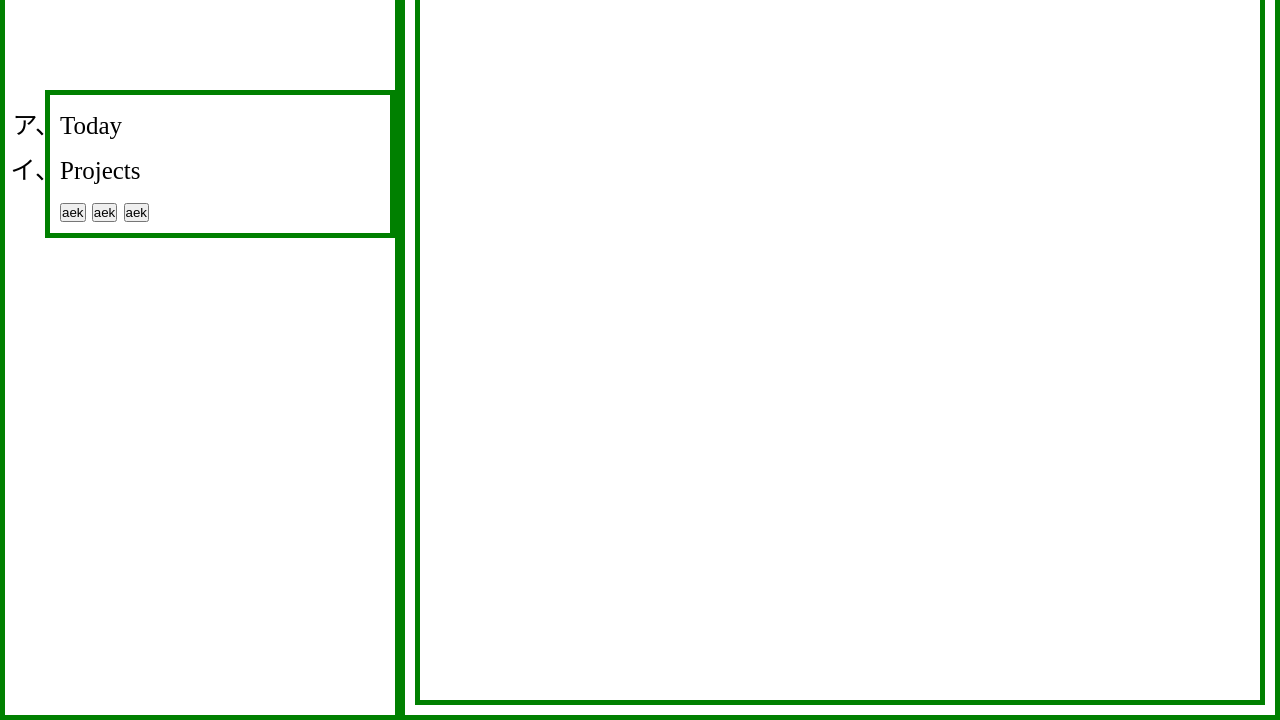
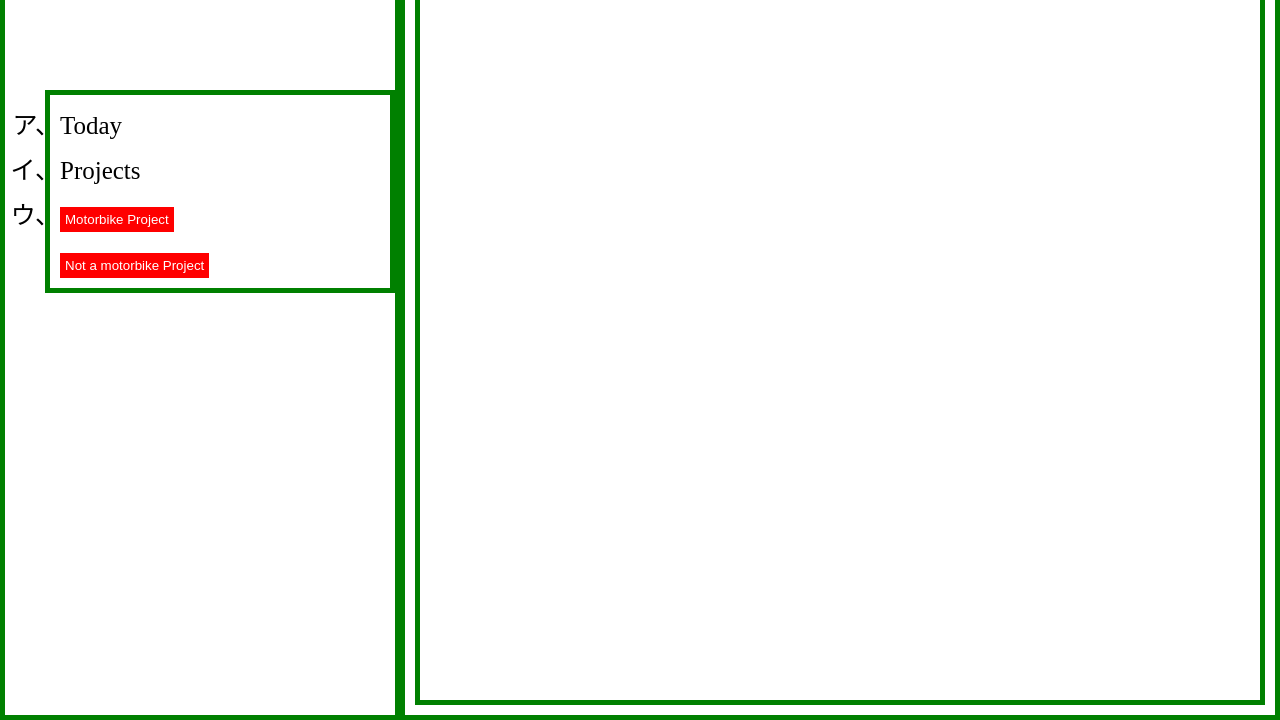
Before and after one commit to tylerdurden-code/todo-list, a website built with webpack: page index.html in a window 1280 px wide. Shown: the part 80-800 px from the top of the page. Built offline with nearby package versions, Linux system fonts and the light colour scheme.

Commit message:
add projects

```diff
--- a/index.html
+++ b/index.html
@@ -18,15 +18,16 @@
                 <li id="todayLi">Today</li>
                 <li id="projectLi">Projects</li>
                 <li id="projects">
-                <button id="aek1">aek</button>
-                <button>aek</button>
-                <button>aek</button>
+                    <ul id="ulProjects">
+                        <li><button>Motorbike Project</button></li>
+                        <li><button>Not a motorbike Project</button></li>
+                    </ul>
                 </li>
             </ul>
         </div>
         <div class="content">
             <div class="gridContainer">
-                <div class="form" id="form">
+                <!-- <div class="form" id="form">
                     <form action="#" id="formUp">
                         <div class="formTitleDiv">
                             <label for="title">Title:</label>
@@ -51,7 +52,7 @@
                             <input type="radio" id="priority3" name="priority" value="priority3">
                             <label for="priority3">P3</label>
                         </div>
-                        <input type="submit" value="Submit">
+                        <input type="submit" value="Submit"> -->
 
                     </form>
                 </div>
--- a/src/todoToday.js
+++ b/src/todoToday.js
@@ -201,7 +201,7 @@
             let newDiv = document.createElement('div')
             newDiv.classList.add('divs')
             newDiv.setAttribute('id',`prio${this.i}`)
-            newDiv.innerHTML = `${element.title} ${element.description} ${element.dueDate} ${element.priority} `
+            newDiv.innerHTML = `${element.title} <em class="ems">${element.description}</em> ${element.dueDate}`
             if (element.priority === 'blue') {
                 newDiv.style.backgroundColor = 'blue';
             }
--- a/style.css
+++ b/style.css
@@ -54,8 +54,20 @@
 
 }
 
-#projects {
-    list-style-type: none;
+#ulProjects {
+    font-size: .8em;
+    list-style: none;
+    display: flex;
+    flex-direction: column;
+    gap: 20px;
+}
+
+#ulProjects > li > button {
+    border: none;
+    background-color: red;
+    color: white;
+    padding: 5px;
+    cursor: pointer;
 }
 
 #addTodo {
@@ -102,8 +114,10 @@
     border-radius: 10px;
 }
 
-.divs > em {
-    color: cyan;
+.ems {
+    color: red;
+    background-color: black;
+    padding:4px;
 }
 
 .form {
@@ -156,3 +170,12 @@ input[type=submit] {
     width: 80%;
     gap: 5px;
 }
+
+#projects {
+    cursor:default;
+}
+
+#projects:hover {
+    background-color: white;
+    border: none;
+}
```
